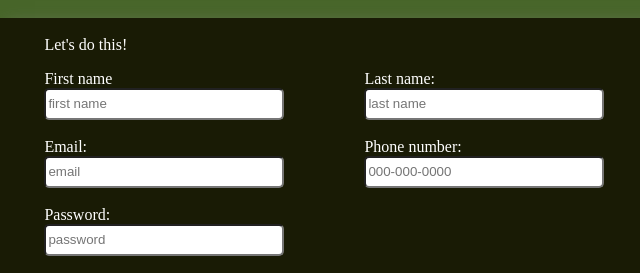
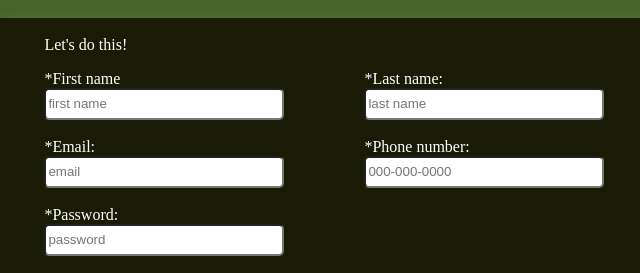
Before and after one commit to StsteveO/Sign-Up-Form, a plain HTML site: page index.html in a window 1280 px wide. Shown: the part 265-538 px from the top of the page, 373-1013 px from the left. Drawn offline with Linux system fonts and the light colour scheme; a web font is replaced by a local one.

Commit message:
complete rough draft

```diff
--- a/index.html
+++ b/index.html
@@ -37,21 +37,21 @@
                     <form action="" method="post" id="signup-form"></form>
                         <div class="inputs">
                             <div class="input-left">
-                                <label for="first-name">First name</label><br>
-                                <input type="text" name="first-name" id="first-name" placeholder="first name" required /><br>
+                                <label for="first-name">*First name</label><br>
+                                <input type="text" name="first-name" id="first-name" placeholder="first name" required><br>
                                 <br>
-                                <label for="email">Email:</label><br>
-                                <input type="email" name="email" id="email" placeholder="email" required /><br>
+                                <label for="email">*Email:</label><br>
+                                <input type="email" name="email" id="email" placeholder="email" required><br>
                                 <br>
-                                <label for="password">Password:</label><br>
-                                <input type="password" name="password" id="password" placeholder="password" required /><br>
+                                <label for="password">*Password:</label><br>
+                                <input type="password" name="password" id="password" placeholder="password" required><br>
                             </div>
                             <div class="input-right">
-                                <label for="last-name">Last name:</label><br>
-                                <input type="text" name="last-name" id="last-name" placeholder="last name" required /><br>
+                                <label for="last-name">*Last name:</label><br>
+                                <input type="text" name="last-name" id="last-name" placeholder="last name" required><br>
                                 <br>
-                                <label for="phone-number">Phone number:</label><br>
-                                <input type="tel" name="phone-number" id="phone-number" placeholder="000-000-0000" required /><br>
+                                <label for="phone-number">*Phone number:</label><br>
+                                <input type="tel" name="phone-number" id="phone-number" placeholder="000-000-0000" required><br>
                             </div>
                         </div>
                     </form>
```
